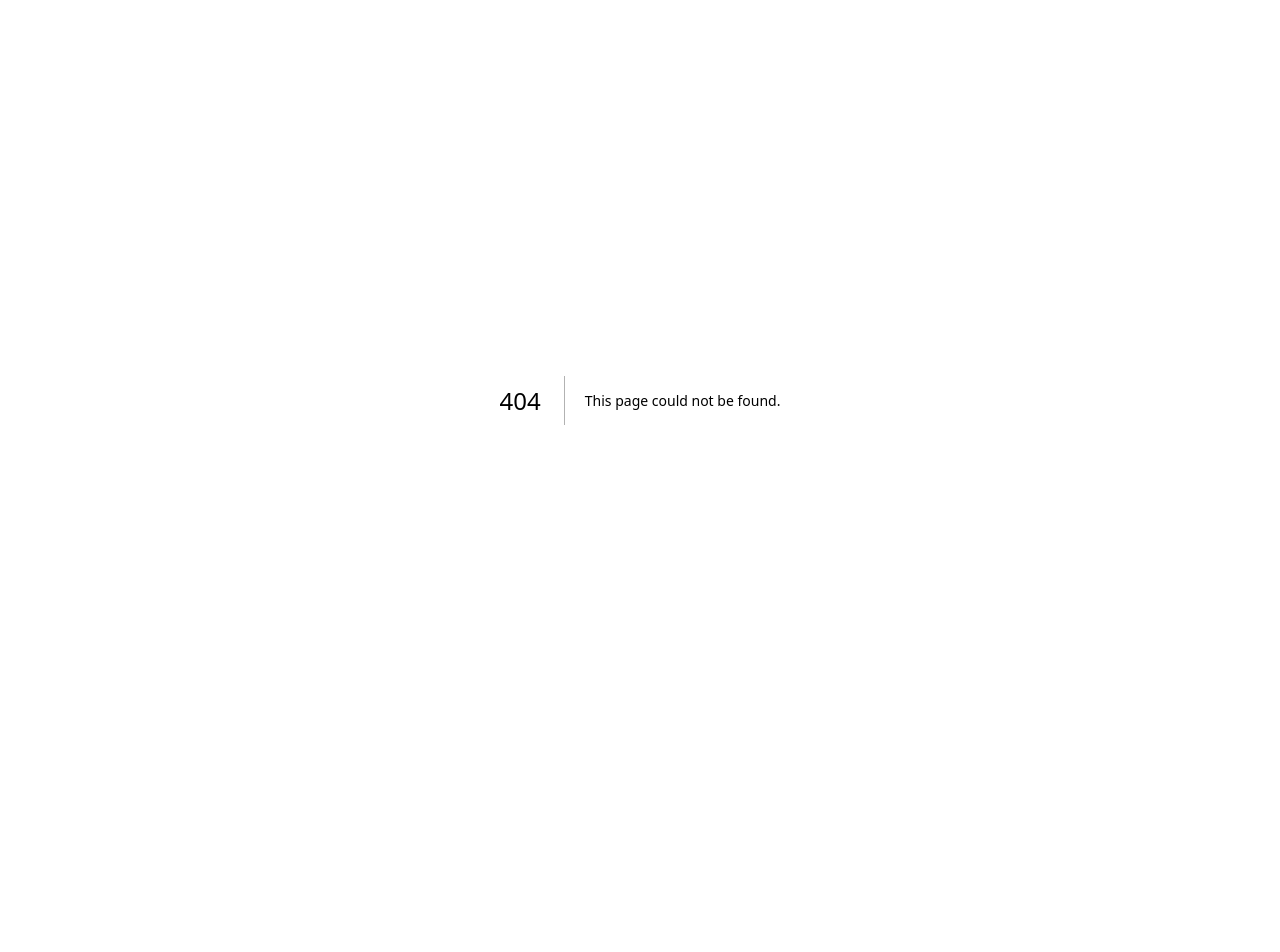
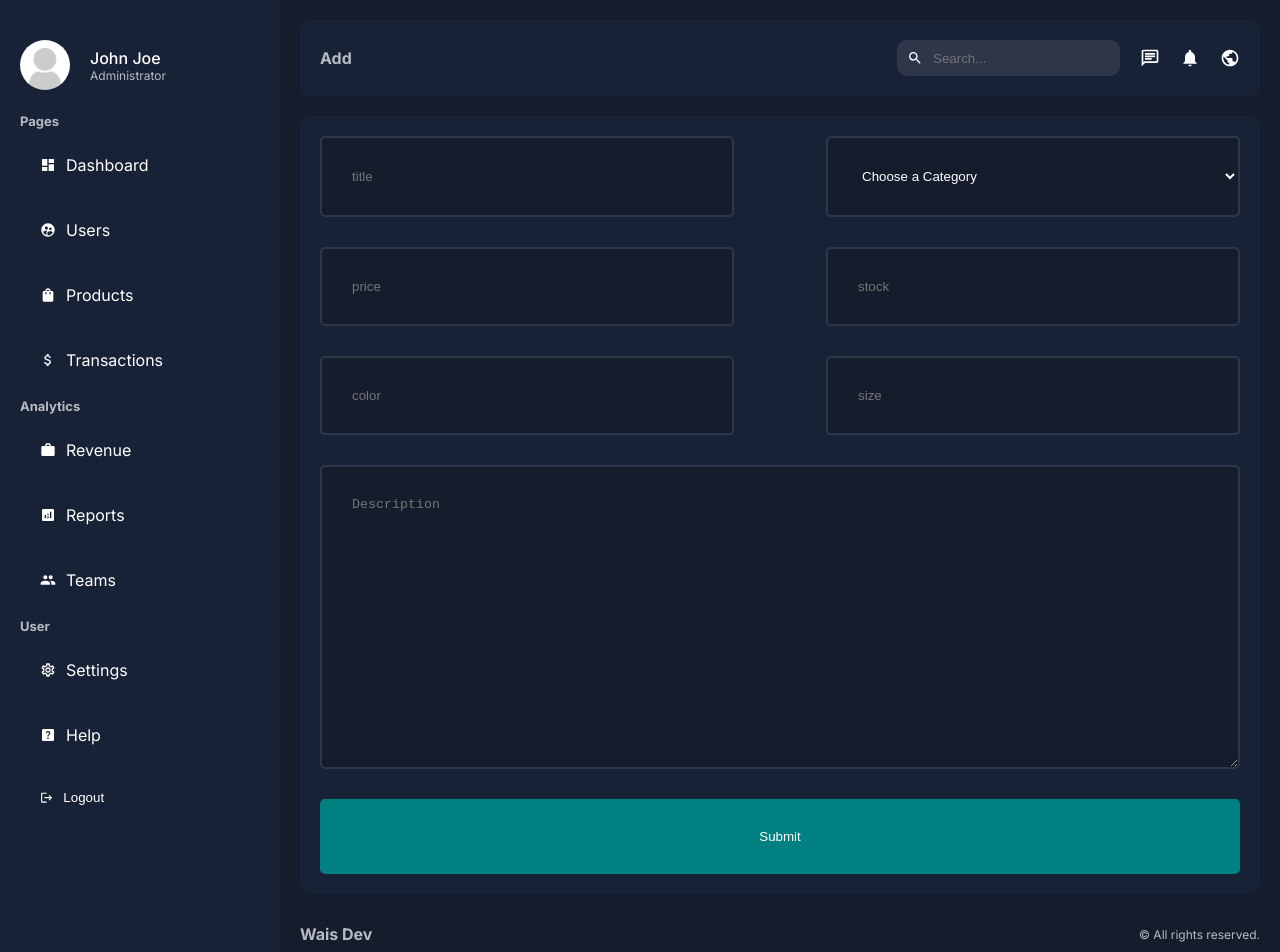
Before and after one commit to wmz786/nextjs14-admin-dashboard, a Next.js app: page /dashboard/products/add in a window 1280 px wide. Before the commit this address had no page. Shown: the top 952 px of the page. Before the commit the page ends 800 px from the top, so only its background shows below. Built offline with nearby package versions, Linux system fonts and the light colour scheme.

Commit message:
addProduct and styles

```diff
--- /dev/null
+++ b/app/dashboard/products/add/page.jsx
@@ -0,0 +1,30 @@
+import styles from "@/app/ui/dashboard/products/addProduct/addProduct.module.css";
+
+const AddProductsPage = () => {
+  return (
+    <div className={styles.container}>
+      <form action="" className={styles.form}>
+        <input type="text" name="title" placeholder="title" required />
+        <select name="cat" id="cat">
+          <option value="general">Choose a Category</option>
+          <option value="kitchen">kitchen</option>
+          <option value="phone">Phone</option>
+          <option value="computer">Computer</option>
+        </select>
+        <input type="number" name="price" placeholder="price" />
+        <input type="number" name="stock" placeholder="stock" />
+        <input type="text" name="color" placeholder="color" />
+        <input type="text" name="size" placeholder="size" />
+        <textarea
+          name="desc"
+          id="desc"
+          rows="16"
+          placeholder="Description"
+        ></textarea>
+        <button type="submit">Submit</button>
+      </form>
+    </div>
+  );
+};
+
+export default AddProductsPage;
--- /dev/null
+++ b/app/ui/dashboard/products/addProduct/addProduct.module.css
@@ -0,0 +1,42 @@
+.container {
+  background-color: var(--bgSoft);
+  padding: 20px;
+  border-radius: 10px;
+  margin-top: 20px;
+}
+
+.form {
+  display: flex;
+  flex-wrap: wrap;
+  justify-content: space-between;
+}
+
+.form input,
+.form textarea,
+.form select {
+  padding: 30px;
+  background-color: var(--bg);
+  color: var(--text);
+  border: 2px solid #2e374a;
+  border-radius: 5px;
+  margin-bottom: 30px;
+}
+
+.form input,
+.form select {
+  width: 45%;
+}
+
+.form textarea {
+  width: 100%;
+}
+
+.form button {
+  width: 100%;
+  padding: 30px;
+  background-color: teal;
+  color: var(--text);
+  border: none;
+  border-radius: 5px;
+  cursor: pointer;
+}
```
